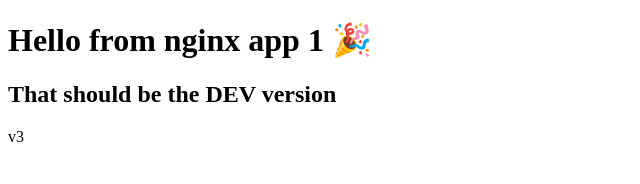
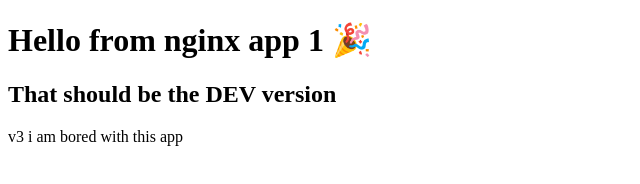
Before and after one commit to cristalcorp/hello-nginx-1, a plain HTML site: page index.html in a window 1280 px wide. Shown: the whole page, without its empty margins (0-640 px from the left). Drawn offline with Linux system fonts and the light colour scheme.

Commit message:
test dev update index

```diff
--- a/index.html
+++ b/index.html
@@ -5,5 +5,6 @@
     <h1>Hello from nginx app 1 🎉</h1>
     <h2>That should be the DEV version</h2>
     v3
+    i am bored with this app
   </body>
 </html>
```
